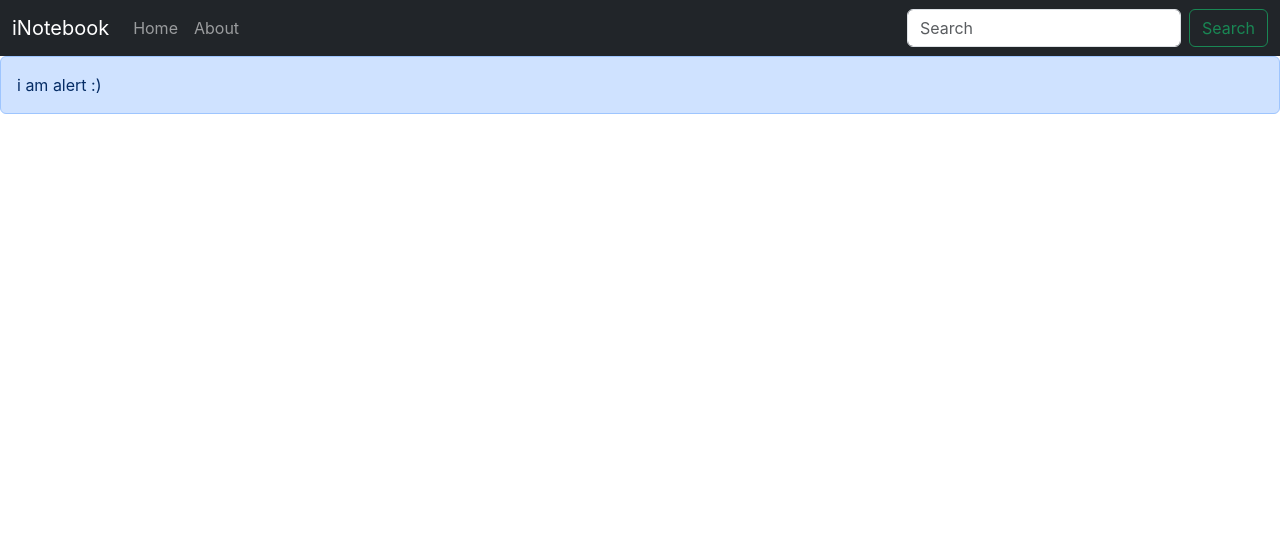
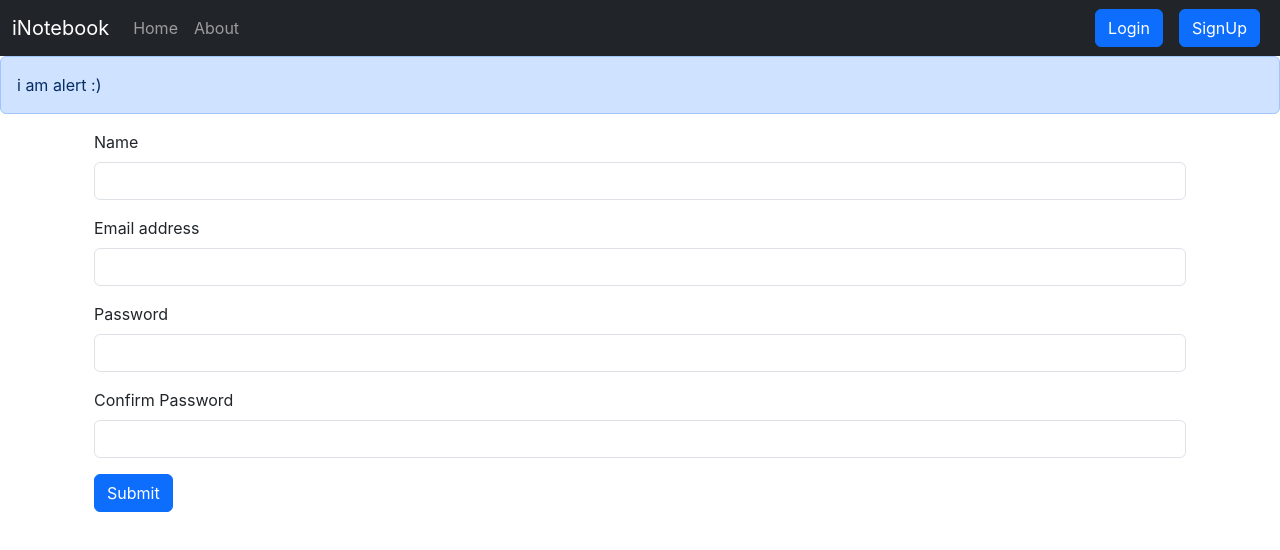
Before and after one commit to Aditya261201/inotebook, a React (Create React App) app: page /signup in a window 1280 px wide. Shown: the top 550 px of the page. Built offline with nearby package versions, Linux system fonts and the light colour scheme.

Commit message:
21th commit- Adding Login and Signup components

```diff
--- a/src/App.js
+++ b/src/App.js
@@ -5,6 +5,8 @@
 import About from './Components/About';
 import NoteState from './Context/notes/NoteState';
 import Alert from './Components/Alert';
+import Login from './Components/Login';
+import Signup from './Components/Signup';
 
 
 
@@ -22,6 +24,8 @@
               <Route exact path="/" element={<Home />} />
               <Route exact path="/about" element={<About />} />
               {/* <Route exact path="/users" element={<Users/>}/> */}
+              <Route exact path="/login" element={<Login />} />
+              <Route exact path="/signup" element={<Signup />} />
             </Routes>
           </div>
         </BrowserRouter>
--- /dev/null
+++ b/src/Components/Login.js
@@ -0,0 +1,55 @@
+import React,{useState} from 'react'
+import { useNavigate } from 'react-router-dom';
+
+const Login = () => {
+    const host = "http://localhost:5000"
+
+    const [credentials, setcredentials] = useState({email:"", password:""})
+    const navigate = useNavigate();   // useNavigate hook
+
+    const handleClick = async (e) => {
+        e.preventDefault();
+        const response = await fetch(`${host}/api/auth/login`, {
+            method: 'POST',
+            headers: {
+                'Content-Type': 'application/json',
+            },
+            body: JSON.stringify({email: credentials.email, password: credentials.password})
+        });
+        const json = await response.json();
+        console.log(json);
+        if(json.success) {
+            //save the authtoken and redirect
+            localStorage.setItem('token',json.authtoken)
+            navigate("/");
+        }
+        else{
+            // not login
+        }
+    }
+
+
+    const onChange = (e) => {
+        setcredentials({...credentials, [e.target.name]: e.target.value})
+    }
+
+
+
+    return (
+        <div>
+            <form onSubmit={handleClick}>
+                <div className="mb-3">
+                    <label htmlFor="email" className="form-label">Email address</label>
+                    <input type="email" className="form-control" value={credentials.email} id="email" name="email" onChange={onChange} aria-describedby="emailHelp"/>
+                </div>
+                <div className="mb-3">
+                    <label htmlFor="password" className="form-label">Password</label>
+                    <input type="password" className="form-control" value={credentials.password} id="password" name="password" onChange={onChange}/>
+                </div>
+                <button type="submit" className="btn btn-primary">Submit</button>
+            </form>
+        </div>
+    )
+}
+
+export default Login
--- a/src/Components/Navbar.js
+++ b/src/Components/Navbar.js
@@ -25,9 +25,9 @@
                             <Link className={`nav-link ${location.pathname==="/about"? "active": ""}`} to="/about">About</Link>
                         </li>
                     </ul>
-                    <form className="d-flex" role="search">
-                        <input className="form-control me-2" type="search" placeholder="Search" aria-label="Search"/>
-                            <button className="btn btn-outline-success" type="submit">Search</button>
+                    <form className="d-flex">
+                        <Link className="btn btn-primary mx-2" to="/login" role="button">Login</Link>
+                        <Link className="btn btn-primary mx-2" to="/signup" role="button">SignUp</Link>
                     </form>
                 </div>
             </div>
--- a/src/Components/Notes.js
+++ b/src/Components/Notes.js
@@ -56,11 +56,11 @@
                             {/* form to edit note */}
                             <div className="mb-3">
                                 <label htmlFor="etitle" className="form-label">Title</label>
-                                <input type="text" className="form-control" id="etitle" name="etitle" value={note.etitle} minlength={3} aria-describedby="emailHelp" onChange={onChange} />
+                                <input type="text" className="form-control" id="etitle" name="etitle" value={note.etitle} aria-describedby="emailHelp" onChange={onChange} />
                             </div>
                             <div className="mb-3">
                                 <label htmlFor="edescription" className="form-label">Description</label>
-                                <input type="text" className="form-control" id="edescription" name="edescription" value={note.edescription} minlength={5} onChange={onChange} />
+                                <input type="text" className="form-control" id="edescription" name="edescription" value={note.edescription} onChange={onChange} />
                             </div>
                             <div className="mb-3">
                                 <label htmlFor="etag" className="form-label">Tag</label>
--- /dev/null
+++ b/src/Components/Signup.js
@@ -0,0 +1,59 @@
+import React, {useState} from 'react'
+import { useNavigate } from 'react-router-dom';
+
+
+
+const Signup = () => {
+    const host = "http://localhost:5000"
+
+    const [credentials, setcredentials] = useState({name: "", email: "", password: "" ,cpassword: ""})
+    const navigate = useNavigate();   // useNavigate hook
+
+
+    const handleClick = async (e) => {
+        e.preventDefault();
+        const response = await fetch(`${host}/api/auth/createuser`, {
+            method: 'POST',
+            headers: {
+                'Content-Type': 'application/json',
+            },
+            body: JSON.stringify({name: credentials.name, email: credentials.email, password: credentials.password, cpassword: credentials.cpassword})
+        });
+        const json = await response.json();
+        console.log(json);
+            //save the authtoken and redirect
+            localStorage.setItem('token', json.authtoken)
+            navigate("/");
+    }
+
+
+    const onChange = (e) => {
+        setcredentials({ ...credentials, [e.target.name]: e.target.value })
+    }
+
+    return (
+        <div className="container">
+            <form onSubmit={handleClick}>
+                <div className="mb-3">
+                    <label htmlFor="name" className="form-label">Name</label>
+                    <input type="text" className="form-control" id="name" name="name" onChange={onChange} required/>
+                </div>
+                <div className="mb-3">
+                    <label htmlFor="email" className="form-label">Email address</label>
+                    <input type="email" className="form-control" id="email" name="email" onChange={onChange} aria-describedby="emailHelp" required />
+                </div>
+                <div className="mb-3">
+                    <label htmlFor="password" className="form-label">Password</label>
+                    <input type="password" className="form-control" id="password" name="password" onChange={onChange} required />
+                </div>
+                <div className="mb-3">
+                    <label htmlFor="cpassword" className="form-label">Confirm Password</label>
+                    <input type="password" className="form-control" id="cpassword" name="cpassword" onChange={onChange} required />
+                </div>
+                <button type="submit" className="btn btn-primary">Submit</button>
+            </form>
+        </div>
+    )
+}
+
+export default Signup
```
Also changed, not shown: 1 other file (tests, documents, lock files or other folders).
